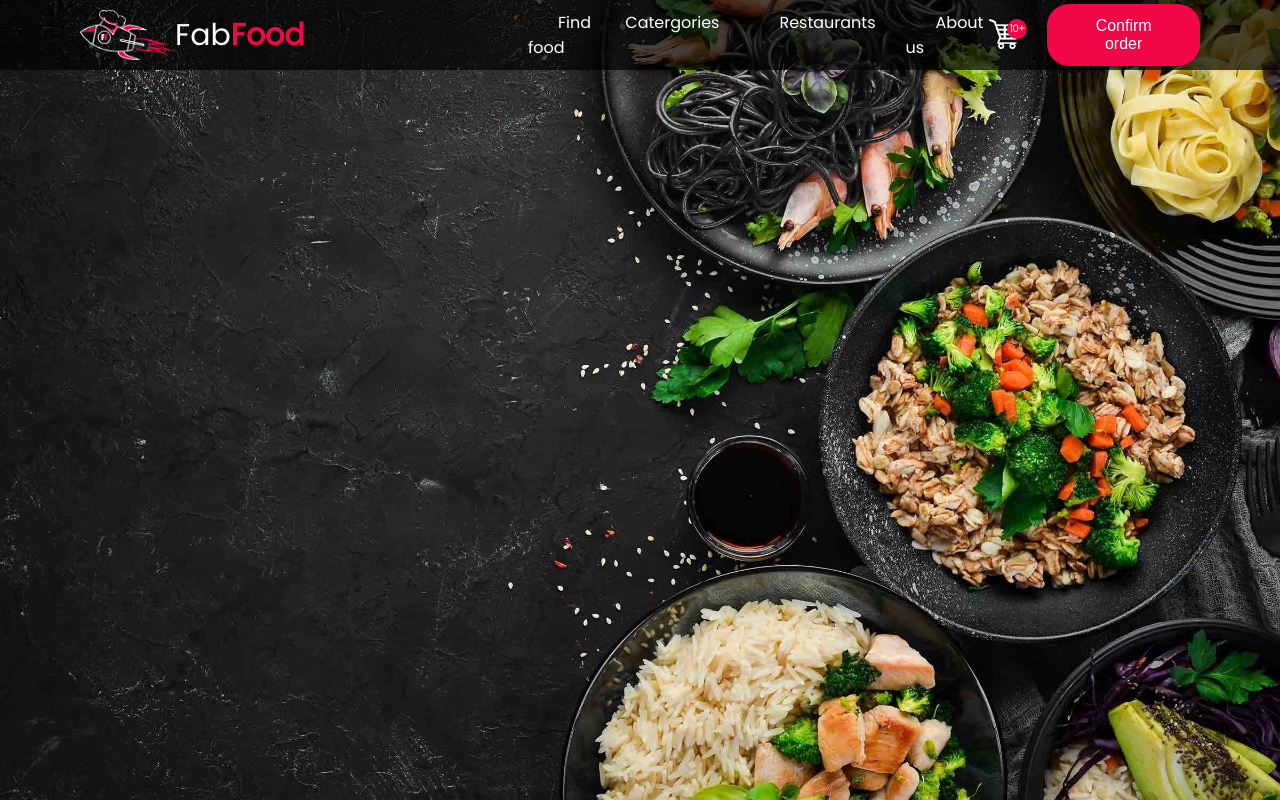
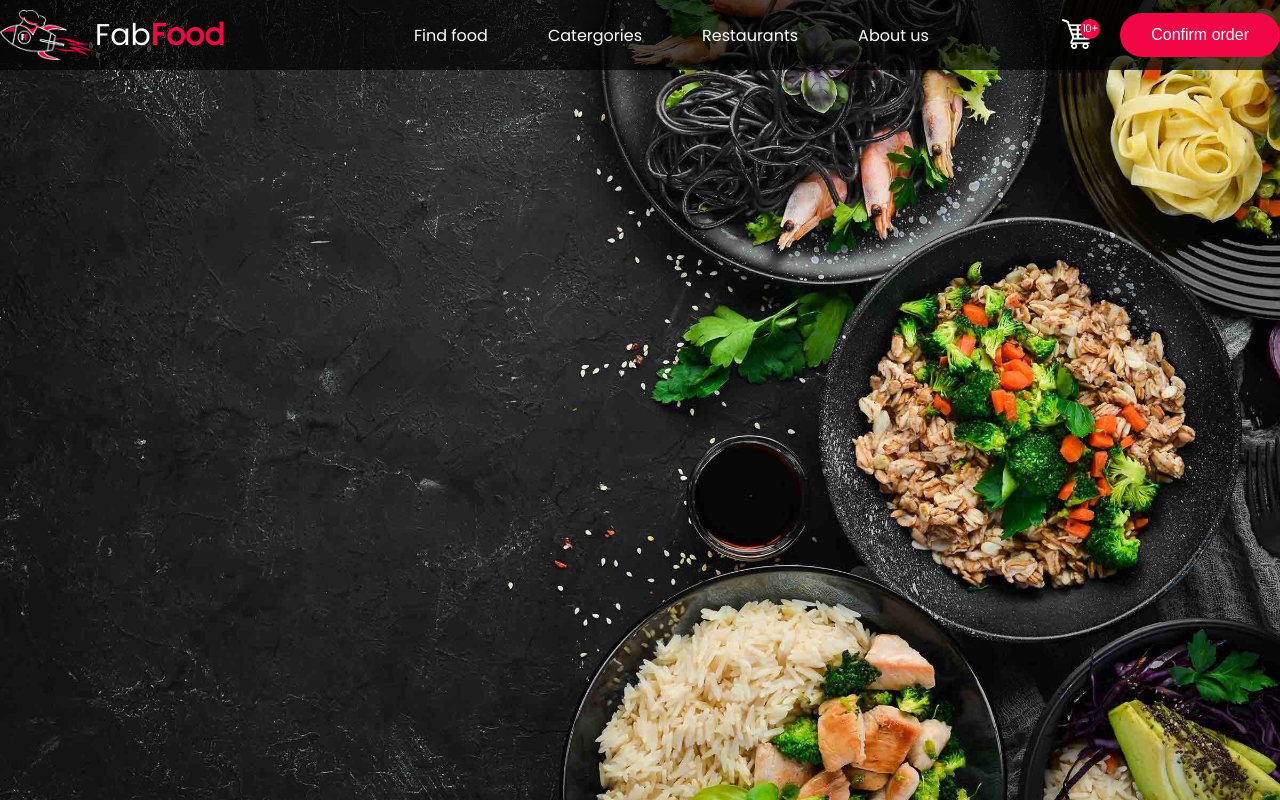
Before and after one commit to FabianXRL16/FabFood, a Vue app: page / in a window 1280 px wide. Built offline with nearby package versions, Linux system fonts and the light colour scheme.

Commit message:
Refactoring header

```diff
--- a/src/components/general/ffheader.vue
+++ b/src/components/general/ffheader.vue
@@ -35,7 +35,7 @@ export default {
   display: flex;
   justify-content: space-between;
   align-items: center;
-  padding: 0 80px 0;
+  padding: var(--p-main);
   color: var(--white);
   height: 70px;
 }
@@ -59,7 +59,7 @@ export default {
   display: flex;
   justify-content: space-between;
   align-items: center;
-  width: 60%;
+  width: 70%;
 }
 
 .ffheader__list ul {
```
